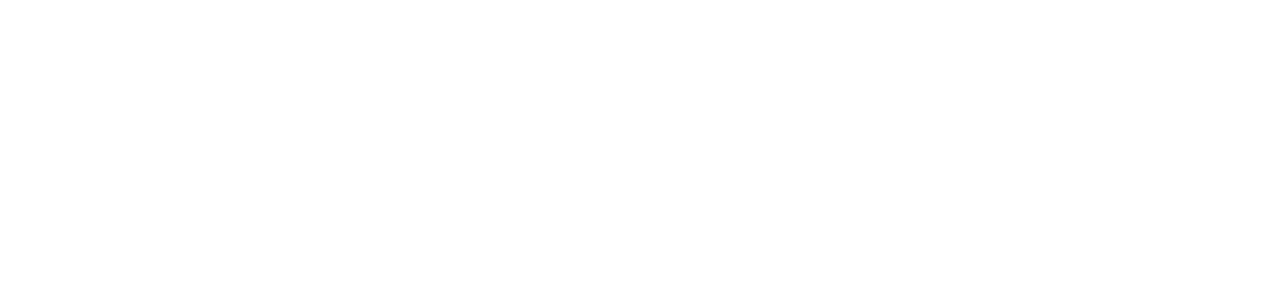
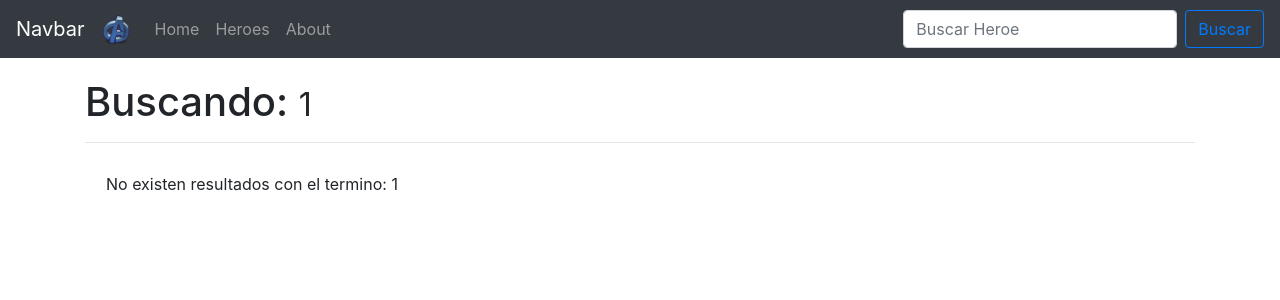
Before and after one commit to Luis-Angel-Santos/SPA-, an Angular app: page /buscar/1 in a window 1280 px wide. Shown: the top 300 px of the page. Built offline with nearby package versions, Linux system fonts and the light colour scheme.

Commit message:
Arreglando algunos errores anteriores

```diff
--- a/src/app/components/buscador/buscador.component.html
+++ b/src/app/components/buscador/buscador.component.html
@@ -1,26 +1,24 @@
 <h1>Buscando: <small>{{termino}}</small></h1>
 <hr>
-
-<div class="row" *ngIf="heroes.length==0">
+<div class="row animated fadeIn fast" *ngIf="heroes.length==0">
     <div class="col-md-12">
-        <div class="alert alert-info role=" alert ">
+        <div class="alert alert info" role="alert">
             No existen resultados con el termino: {{termino}}
         </div>
     </div>
 </div>
+<div class="card-columns">
+    <div class="card animated fadeIn fast" *ngFor="let heroe of heroes; let i=index">
+        <img [src]="heroe.img" class="card-img-top" [alt]="heroe.nombre">
+        <div class="card-body">
+            <h5 class="card-title">{{heroe.nombre}}</h5>
+            <p class="card-text">{{heroe.bio}}</p>
+            <p class="card-text"><small class="text-muted">{{heroe.aparicion}}</small></p>
 
-<div class="card-columns ">
-    <div class="card animated fadeIn fast " *ngFor="let heroe of heroes; let i=index ">
-        <img [src]="heroe.img " class="card-img-top " [alt]="heroe.nombre ">
-        <div class="card-body ">
-            <h5 class="card-title ">{{heroe.nombre}}</h5>
-            <p class="card-text ">{{heroe.bio}}</p>
-            <p class="card-text "><small class="text-muted ">{{heroe.aparicion}}</small></p>
-
-            <button (click)="verHeroe(i) " type="button " class="btn btn-outline-primary btn-block ">
+            <button (click)="verHeroe(i)" type="button" class="btn btn-outline-primary btn-block">
                 Ver mas...
             </button>
-            <!--<a [routerLink]="[ '/heroe',i] " class="btn btn-outline-primary ">Ver mas link...</a>-->
+            <!--<a [routerLink]="['/heroe',i]" class="btn btn-outline-primary">Ver mas link...</a>-->
         </div>
     </div>
 
--- a/src/app/components/buscador/buscador.component.ts
+++ b/src/app/components/buscador/buscador.component.ts
@@ -23,4 +23,5 @@ export class BuscadorComponent implements OnInit {
 
   }
 
+
 }
```
